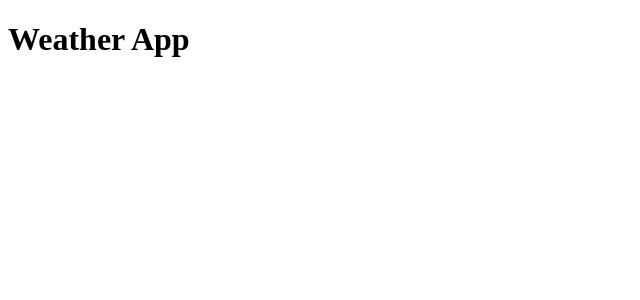
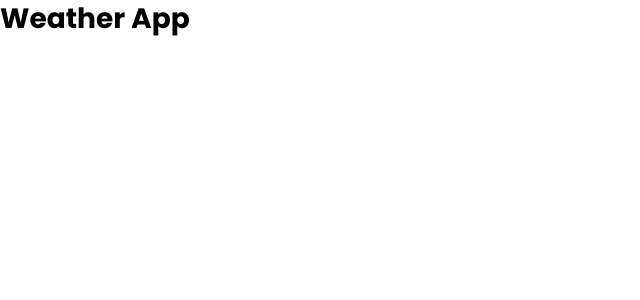
Before and after one commit to MaryChriss/Weather, a React (Vite) app: page / in a window 1280 px wide. Shown: the top 300 px of the page, without its empty margins (0-640 px from the left). Built offline with nearby package versions, Linux system fonts and the light colour scheme.

Commit message:
Add GlobalStyles

```diff
--- a/src/main.tsx
+++ b/src/main.tsx
@@ -1,9 +1,12 @@
 import { StrictMode } from "react";
 import { createRoot } from "react-dom/client";
 import App from "./App.tsx";
+import { GlobalStyles } from "./styles/GlobalStyles.ts";
+
 
 createRoot(document.getElementById("root")!).render(
   <StrictMode>
+    <GlobalStyles />
     <App />
   </StrictMode>
 );
--- /dev/null
+++ b/src/styles/GlobalStyles.ts
@@ -0,0 +1,140 @@
+import { createGlobalStyle } from "styled-components"
+
+export const GlobalStyles = createGlobalStyle`
+
+  html, body, main, article, nav, aside, section,
+  header, footer, address, div,
+  h1, h2, h3, h4, h5, h6, p, blockquote, ol, ul, li, dl, dt, dd,
+  hr, pre, figure, figcaption,
+  table, caption, thead, tbody, tfoot, tr, th, td, col, colgroup,
+  form, fieldset, legend, label, input, button, select, datalist,
+  optgroup, option, textarea, progress, meter,
+  img, iframe, embed, object, param, video, audio, source,
+  canvas, track, map, area, del, ins,
+  a, em, strong, i, b, u, s, small, abbr, q, cite, dfn, sub, sup,
+  time, code, kbd, samp, var, bdi, bdo, ruby, rt, rp, wbr,
+  mark, span, br {
+    padding: 0;
+    margin: 0;
+    font-size: 100%;
+    font-style: normal;
+    font-weight: normal;
+    vertical-align: baseline;
+    background: transparent;
+    box-sizing: border-box;
+  }
+
+  button,
+  select,
+  textarea,
+  input {
+    max-width: 100%;
+    color: inherit;
+    font-family: inherit;
+    line-height: inherit;
+    vertical-align: baseline;
+  }
+
+  button::-moz-focus-inner {
+    border: 0;
+  }
+
+  a {
+    text-decoration: none;
+  }
+
+  img,
+  svg {
+    max-width: 100%;
+    border: 0;
+  }
+  svg a {
+    display: block;
+  }
+
+  li {
+    list-style: none;
+  }
+
+  hr {
+    border: 0;
+  }
+
+  table {
+    border-collapse: collapse;
+    border-spacing: 0;
+  }
+
+  caption,
+  th,
+  td {
+    text-align: left;
+  }
+
+  ::after,
+  ::before {
+    box-sizing: inherit;
+  }
+  body {
+    font-family: "Poppins", Arial, Helvetica, sans-serif;
+    font-optical-sizing: auto;
+    font-weight: 600;
+    font-style: normal;
+    min-height: 100vh;
+    line-height: 1.38;
+  }
+
+  h1,
+  h2,
+  h3,
+  h4,
+  h5,
+  h6 {
+    margin-bottom: 24px;
+    font-weight: 700;
+  }
+  h1 {
+    font-size: 28px;
+  }
+  h2 {
+    font-size: 24px;
+  }
+  h3 {
+    font-size: 20px;
+  }
+  h4 {
+    font-size: 16px;
+  }
+  h5 {
+    font-size: 12px;
+  }
+  h6 {
+    font-size: 12px;
+  }
+
+  p {
+    line-height: 1.3;
+  }
+
+  em {
+    font-style: oblique;
+  }
+
+  strong {
+    font-weight: 500;
+  }
+  ol, ul {
+    margin-bottom: 16px;
+  }
+
+  ol li {
+    margin-right: 4px;
+    margin-left: 24px;
+    list-style-type: decimal
+  }
+
+  ul li {
+    margin-right: 4px;
+    margin-left: 24px;
+  }
+`;
```
Also changed, not shown: src/styles/Colors.ts (added).
